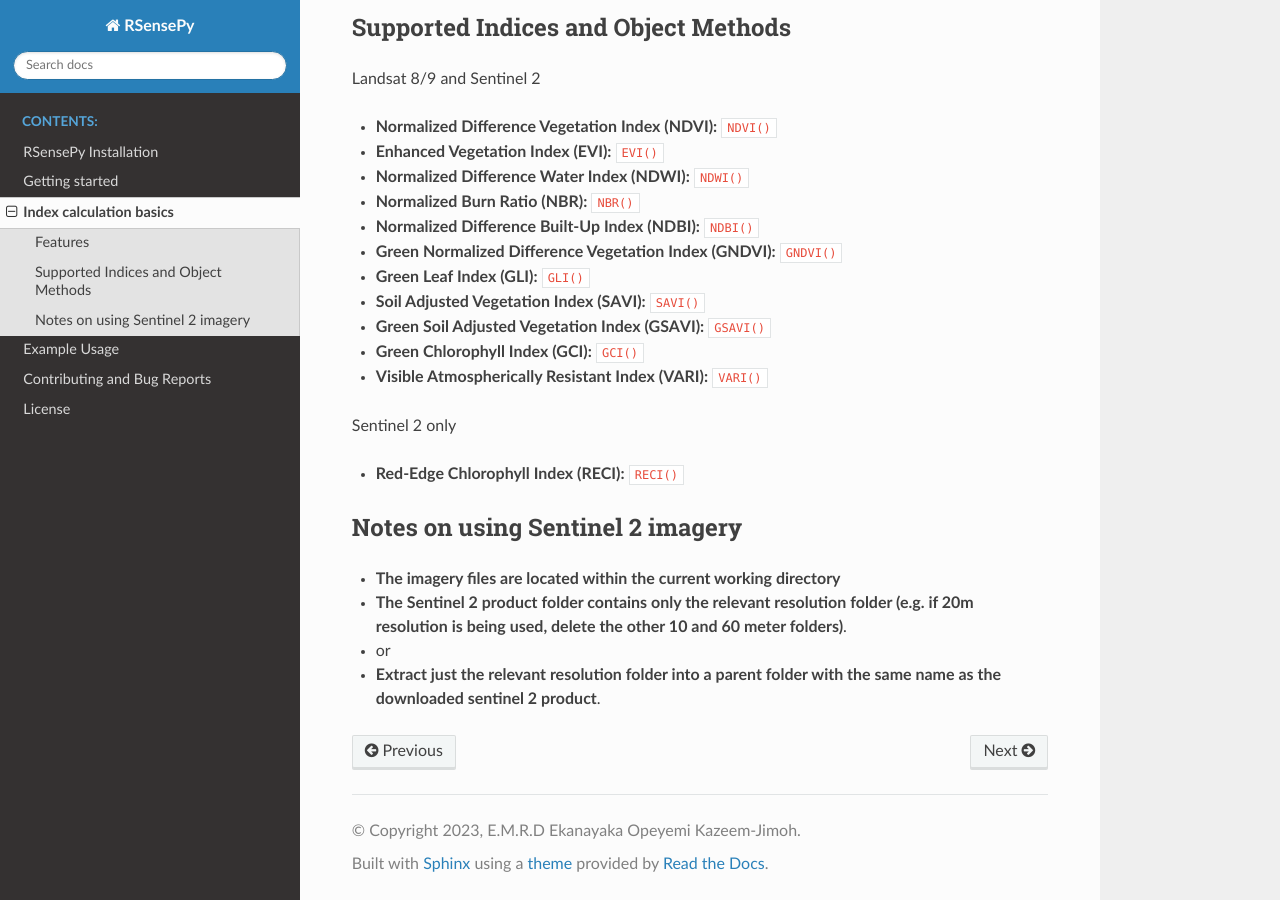
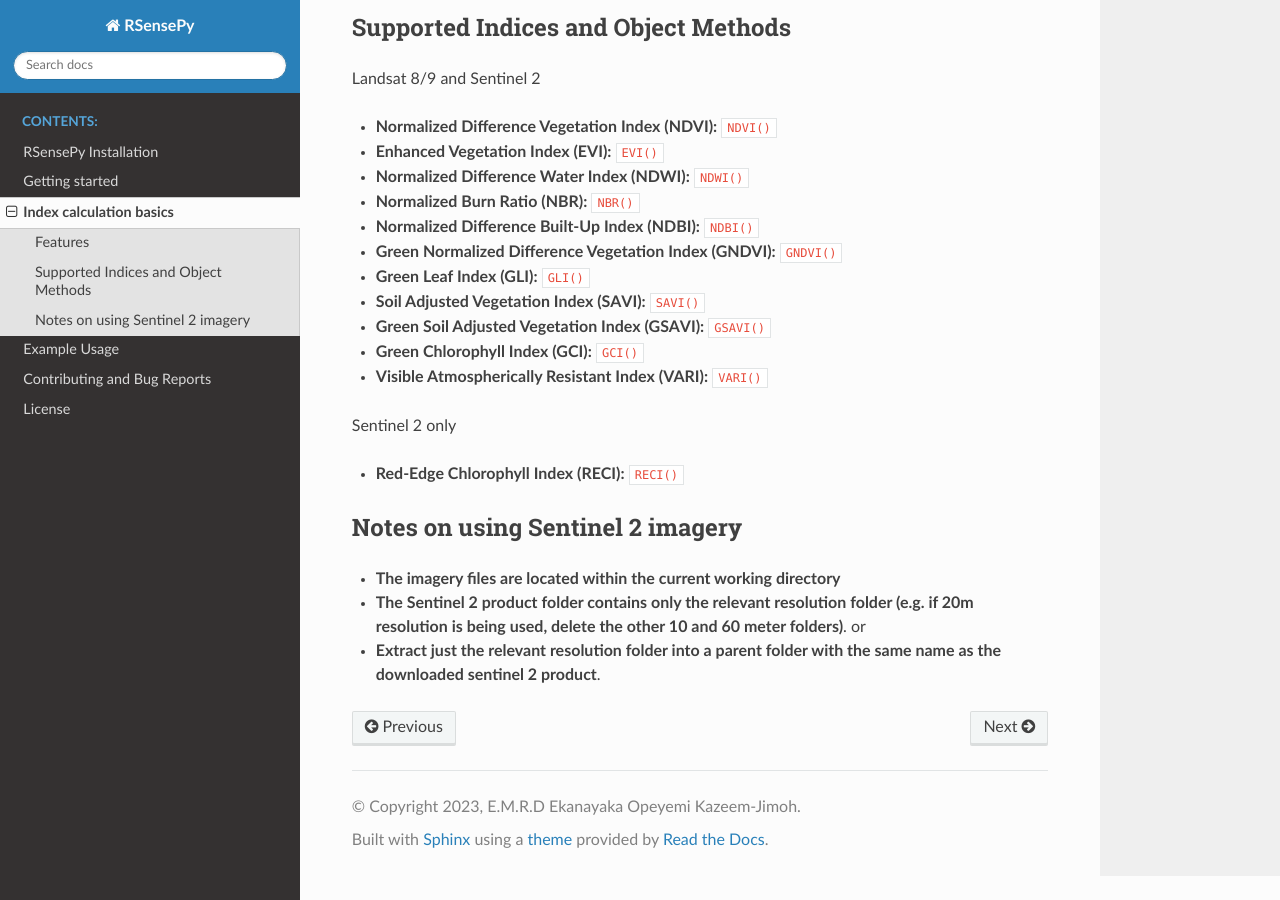
Before and after one commit to richiedlon/RSensePy, a Sphinx documentation site: the page built from docs/source/indexcalbasics.md, in a window 1280 px wide and 900 px high, scrolled down 541 px. Built offline with Sphinx 7.4.7 and the Read the Docs theme 2.0.0, drawn with Linux system fonts in a browser that asks for light colours.

```diff
--- a/docs/source/indexcalbasics.md
+++ b/docs/source/indexcalbasics.md
@@ -32,5 +32,5 @@ Sentinel 2 only
 
 - **The imagery files are located within the current working directory**
 - **The Sentinel 2 product folder contains only the relevant resolution folder (e.g. if 20m resolution is being used, delete the other 10 and 60 meter folders)**.
-- or
+ or
 - **Extract just the relevant resolution folder into a parent folder with the same name as the downloaded sentinel 2 product**.
```
